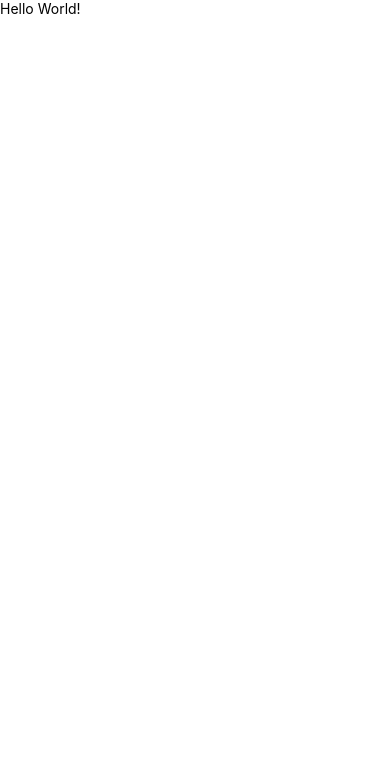
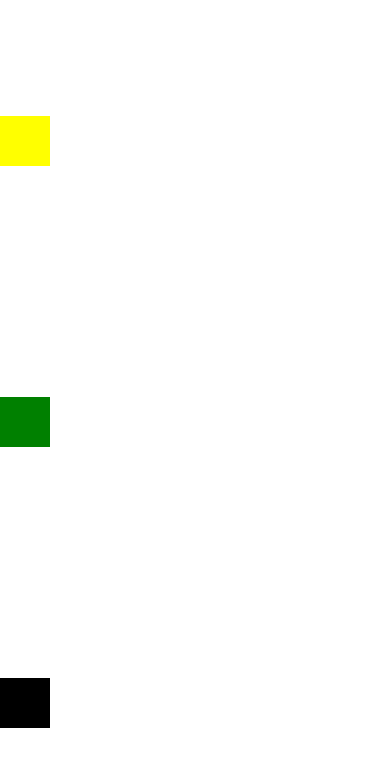
Before and after one commit to nvacheishvili/HWApp, a React Native app: screen / in a window 390 px wide. Shown: the top 766 px of the page. Built offline with nearby package versions, Linux system fonts and the light colour scheme.

Commit message:
flexbox explained

```diff
--- a/App.js
+++ b/App.js
@@ -1,11 +1,41 @@
 import React from 'react';
-import {SafeAreaView, Text} from 'react-native';
+import {View} from 'react-native';
 
 const App = () => {
   return (
-    <SafeAreaView>
-      <Text>Hello World!</Text>
-    </SafeAreaView>
+    <View
+      // Set the style of the View to have a flex of 1 and column direction
+      style={{
+        flex: 1,
+        flexDirection: 'column',
+        justifyContent: 'space-around',
+        alinItems: 'baseline',
+        // Possible values for flexDirection are 'row', 'row-reverse', 'column', and 'column-reverse'
+        // Flex direction determines the primary axis of the layout, either horizontal (row) or vertical (column)
+        // If 'row', items are positioned horizontally with the main axis running from left to right
+        // If 'column', items are positioned vertically with the main axis running from top to bottom
+        // If 'row-reverse', items are positioned horizontally with the main axis running from right to left
+        // If 'column-reverse', items are positioned vertically with the main axis running from bottom to top
+      }}>
+      {/* Each child View component will be placed below the previous one because flexDirection is set to 'column' */}
+      <View style={{backgroundColor: 'yellow', width: 50, height: 50}} />
+      <View style={{backgroundColor: 'green', width: 50, height: 50}} />
+      <View style={{backgroundColor: 'black', width: 50, height: 50}} />
+      {/* justifyContent determines the alignment of items along the main axis */}
+      {/* Possible values for justifyContent are 'flex-start', 'flex-end', 'center', 'space-between', and 'space-around' */}
+      {/* If 'flex-start', items are aligned at the beginning of the main axis */}
+      {/* If 'flex-end', items are aligned at the end of the main axis */}
+      {/* If 'center', items are centered along the main axis */}
+      {/* If 'space-between', items are evenly distributed along the main axis with equal space between them */}
+      {/* If 'space-around', items are evenly distributed along the main axis with equal space around them */}
+      {/* alignItems determines the alignment of items along the cross axis */}
+      {/* Possible values for alignItems are 'flex-start', 'flex-end', 'center', 'stretch', 'baseline' */}
+      {/* If 'flex-start', items are aligned at the beginning of the cross axis */}
+      {/* If 'flex-end', items are aligned at the end of the cross axis */}
+      {/* If 'center', items are centered along the cross axis */}
+      {/* If 'stretch', items are stretched to fill the container along the cross axis */}
+      {/* If 'baseline', items are aligned at the baseline of their text */}
+    </View>
   );
 };
 
```
